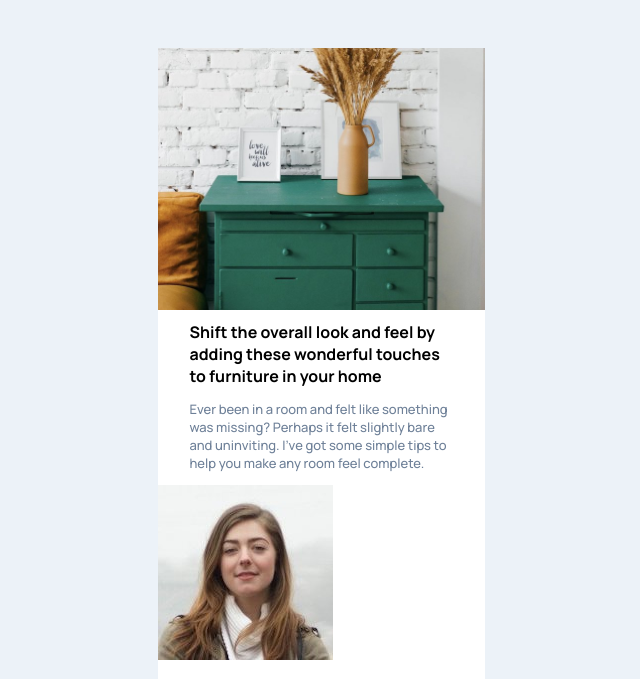
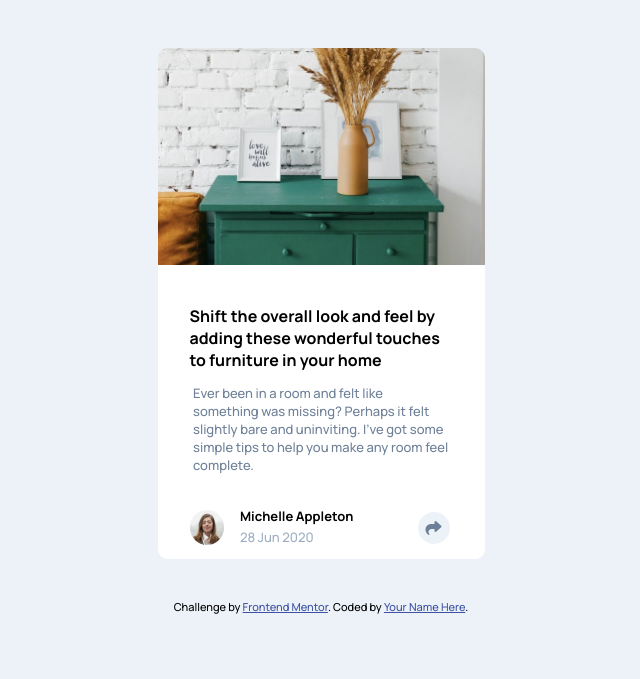
Before and after one commit to ltc870/articlepreviewcomponent, a website built with Vite: page index.html in a window 1280 px wide. Shown: the top 679 px of the page, without its empty margins (319-959 px from the left). Built offline with nearby package versions, Linux system fonts and the light colour scheme.

Commit message:
added styles to style.css

```diff
--- a/src/css/style.css
+++ b/src/css/style.css
@@ -23,26 +23,83 @@ body {
 
 .hero-img {
   width: 100%;
+  border-top-left-radius: 10px;
+  border-top-right-radius: 10px;
 }
 
 .main {
   background-color: #ffffff;
+  position: relative;
+  top: -40px;
+  border-bottom-left-radius: 10px;
+  border-bottom-right-radius: 10px;
 }
 
 .main-title {
   font-size: 1rem;
   width: 263px;
   margin: -10px auto 0;
-  padding-top: 1em;
+  padding-top: 2.5em;
   font-weight: 700;
 }
 
 .main-text {
   font-size: .8125rem;
-  width: 263px;
+  width: 256px;
   margin: 1em auto;
   font-weight: 500;
   color: #6E8098;
+  padding-bottom: .75em;
+}
+
+.footer {
+  background-color: #FFFFFF;
+  width: 100%;
+  border-bottom-left-radius: 10px;
+  border-bottom-right-radius: 10px;
+}
+
+.footer-container {
+  display: flex;
+  align-items: center;
+  width: 263px;
+  margin: 0 auto;
+}
+
+.footer-img {
+  border-radius: 50%;
+  width: 13%;
+}
+
+.footer-text,
+.footer-date {
+  font-size: .8125rem;
+  margin-left: 1.25em;
+}
+
+.footer-text {
+  margin-bottom: .20em;
+}
+
+.footer-date {
+  margin-top: 0;
+  color: #9DAEC2;
+}
+
+.fa-share {
+  background-color: #ECF2F8;
+  color: #6E8098;
+  padding: .5em;
+  border-radius: 50%;
+  margin-left: 4em;
+}
+
+
+.fa-share:hover,
+.fa-share:focus {
+  cursor: pointer;
+  color: #FFFFFF;
+  background-color: #6E8098;
 }
 
 .attribution {
```
